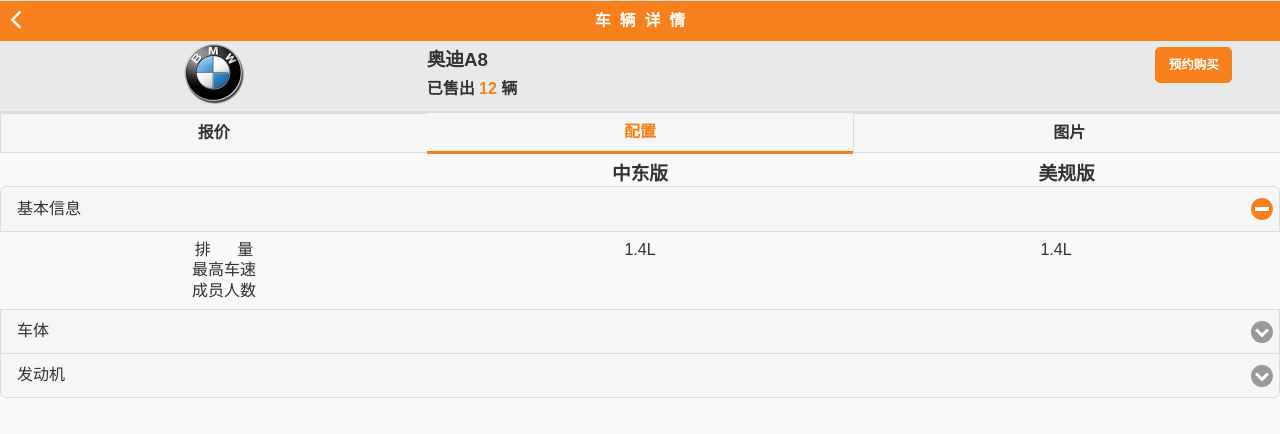
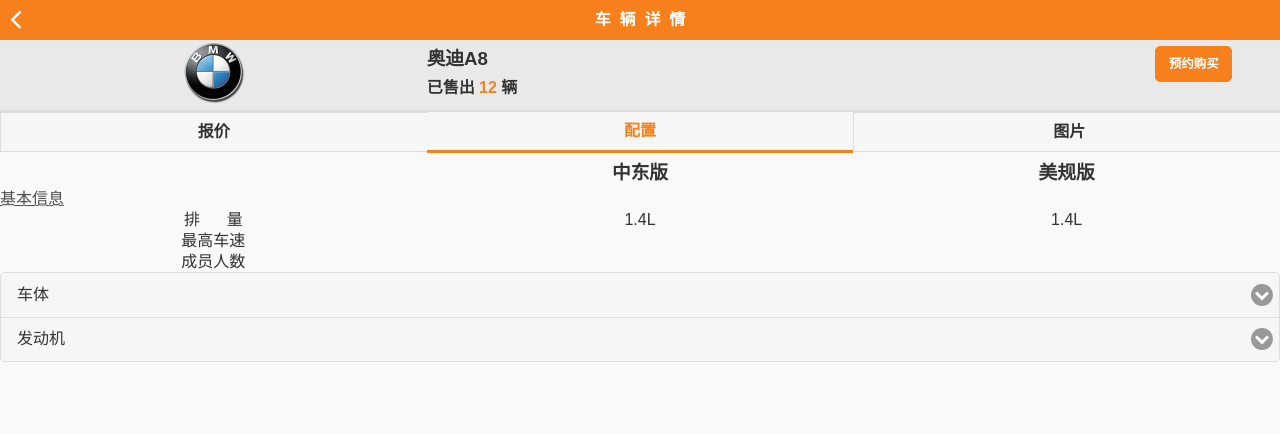
Before and after one commit to Eivlys/car_import, a plain HTML site: page carInfo.html in a window 1280 px wide. Both pictures are taken after a click on the link "配置". Drawn offline with Linux system fonts and the light colour scheme.

Commit message:
修改主题样式

```diff
--- a/carInfo.html
+++ b/carInfo.html
@@ -49,14 +49,14 @@
                     <li>车辆库存：<span>2辆</span></li>
                 </ul>
                 <br/>
-                <ul data-role="listview" data-divider-theme="a">
+                <ul data-role="listview" data-divider-theme="i">
                     <li data-role="list-divider">购车须知&贷款介绍</li>
                     <li></li>
                 </ul>
             </div>
          </div>
 
-         <div class="car_content" data-inset="false">
+         <div class="car_content" data-inset="false" data-theme="i">
             <div data-role="collapsibleset" data-collapsed="false" class="config">
                 <h3>
                     <ul class="ui-grid-b">
@@ -65,9 +65,12 @@
                         <li class="ui-block-c">美规版</li>
                     </ul>
                 </h3>
-                <div data-role="collapsible" data-collapsed="false" data-mini="true" data-collapsed-icon="carat-d" data-iconpos="right" data-content-theme="false">
-                    <h3>基本信息</h3>
-                    <ul class="ui-grid-b">
+                <div>
+                    <h3 class="collapse_list">
+                        <a href="javascript:void(0)" onclick="collapse('')">基本信息</a>
+                    </h3>
+                    <div>
+                        <ul class="ui-grid-b">
                         <li class="ui-block-a">排&nbsp;&nbsp;&nbsp;&nbsp;&nbsp;&nbsp;量</li>
                         <li class="ui-block-b">1.4L</li>
                         <li class="ui-block-c">1.4L</li>
@@ -82,9 +85,11 @@
                         <li class="ui-block-b"></li>
                         <li class="ui-block-c"></li>
                     </ul>
+                    </div>
+
                 </div>
                 <div data-role="collapsible" data-mini="true" data-collapsed-icon="carat-d" data-iconpos="right" data-content-theme="false">
-                    <h3>车体</h3>
+                    <h3 class="collapse_list">车体</h3>
                     <ul class="ui-grid-b">
                         <li class="ui-block-a">长</li>
                         <li class="ui-block-b"></li>
@@ -102,7 +107,7 @@
                     </ul>
                 </div>
                 <div data-role="collapsible" data-mini="true" data-collapsed-icon="carat-d" data-iconpos="right" data-content-theme="false">
-                    <h3>发动机</h3>
+                    <h3 class="collapse_list">发动机</h3>
                     <ul class="ui-grid-b">
                         <li class="ui-block-a">发动机位置</li>
                         <li class="ui-block-b"></li>
--- a/css/style.css
+++ b/css/style.css
@@ -48,6 +48,7 @@
 }
 .page_title{
     padding: 10px;
+    margin-top: -0.05em;
     text-align: center;
     background-color: #f8801c;
     color: #fff;
@@ -61,6 +62,13 @@
 }
 p.check_detial{
     text-align: center;
+}
+.collapse_list a,.collapse_list a:hover,.collapse_list a:active,.collapse_list a:visited,.collapse_list a:focus{
+    background-color: #fff;
+    color: #4e4e4e;
+    -moz-box-shadow:none;
+    -webkit-box-shadow:none;
+    box-shadow: none;
 }
 /*custom icon*/
 .buy_car .ui-icon-shop:after,.agent .ui-icon-user:after,.help .ui-icon-info:after{
--- a/javascript/core.js
+++ b/javascript/core.js
@@ -64,6 +64,7 @@
 //tab标签切换
 var tabIndex = 0;
 var tab = $('#tab_ls').find('a');
+console.log(tab.length);
 var tabLi = $('#tab_ls').find('li');
 var tabCt = $('.car_content');
 tabCt.eq(1).hide();
```
Also changed, not shown: css/jquery.mobile.swatch.i.css.
